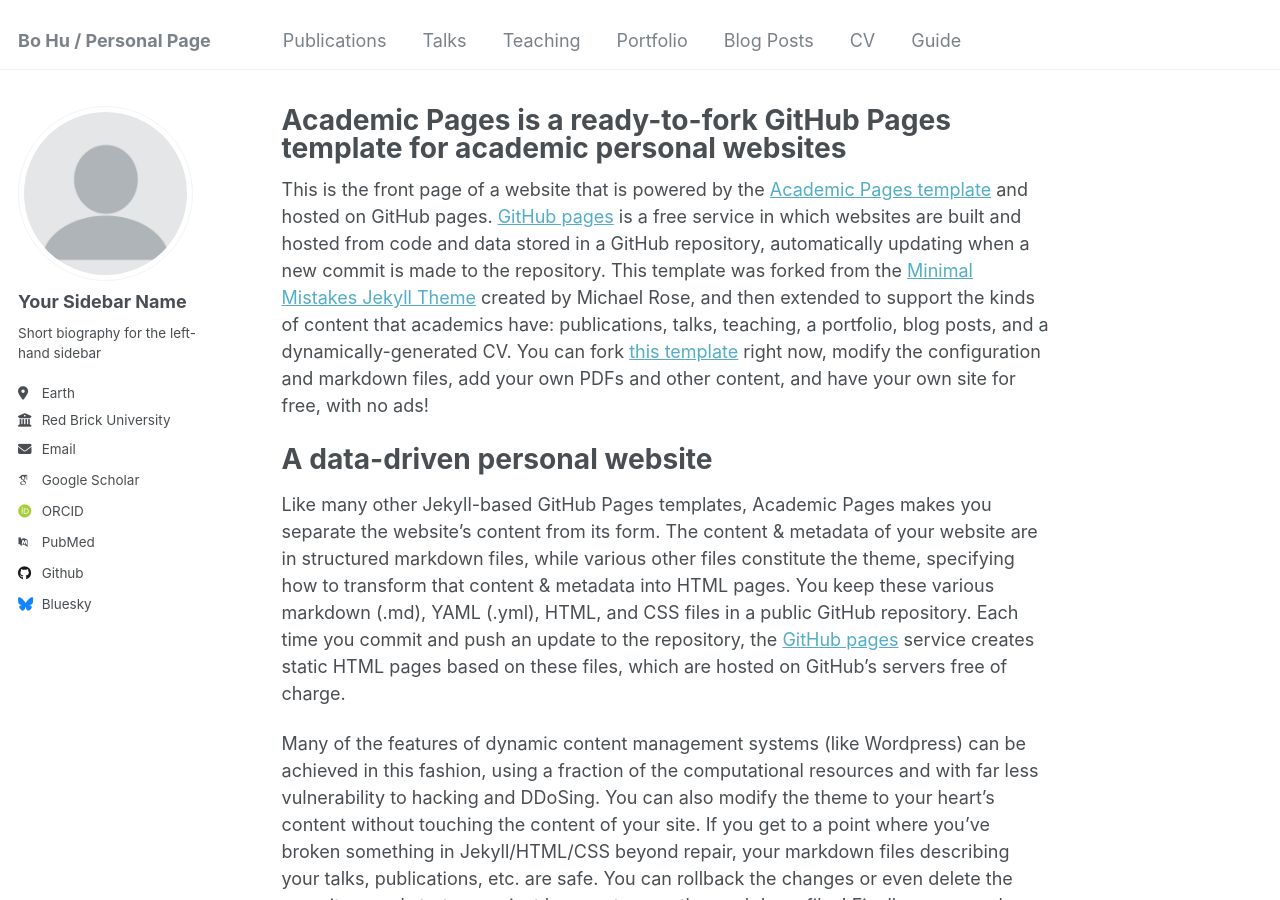
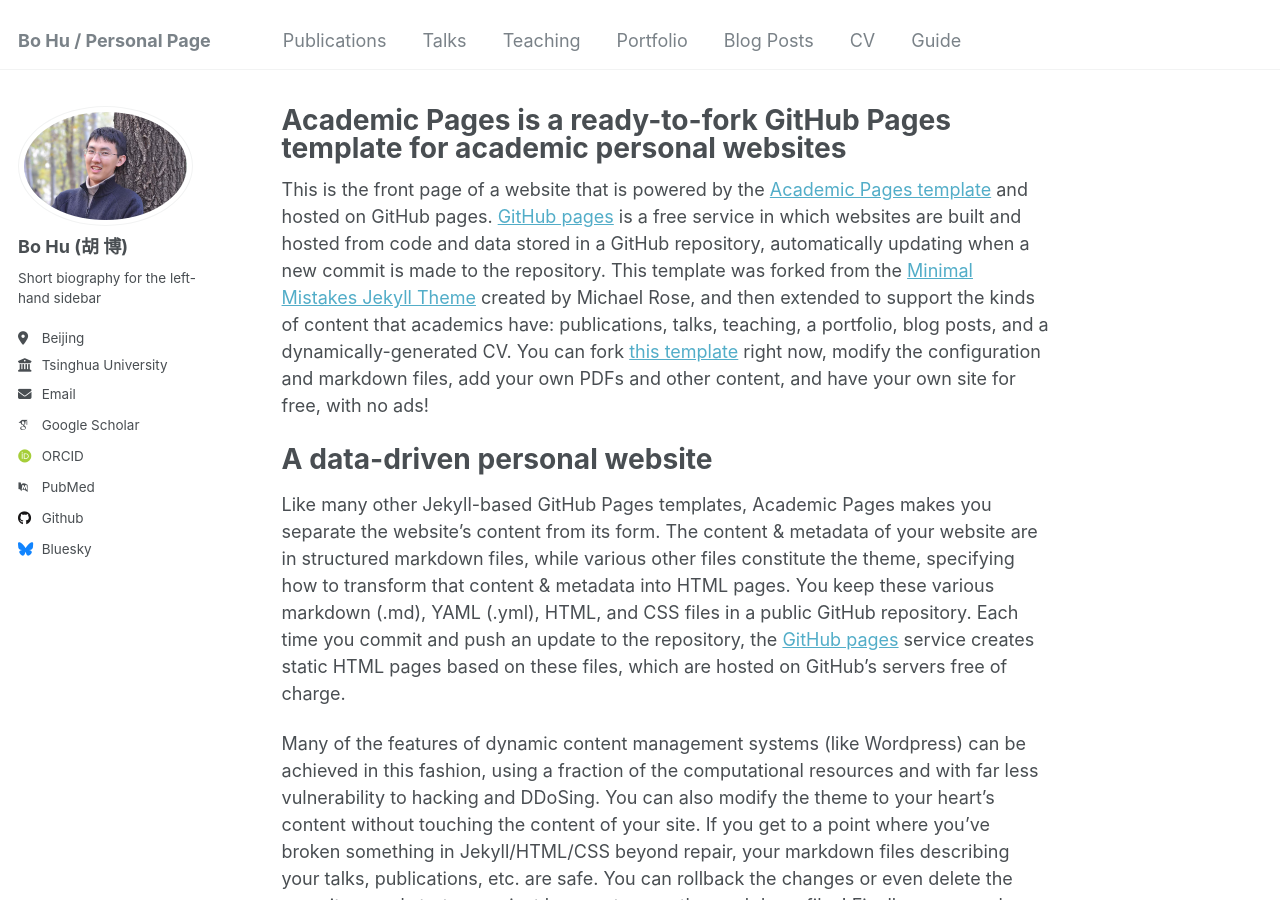
Before and after one commit to StackerBo/StackerBo.github.io, a Jekyll site: the page built from _pages/about.md, in a window 1280 px wide and 900 px high. Built offline with Jekyll 4.4.1, drawn with Linux system fonts in a browser that asks for light colours; some web fonts are replaced.

Commit message:
Update _config.yml

```diff
--- a/_config.yml
+++ b/_config.yml
@@ -11,7 +11,7 @@ locale                   : "en-US"
 title                    : "Bo Hu / Personal Page"
 title_separator          : "-"
 name                     : &name "Bo Hu"
-description              : &description "personal description"
+description              : &description "Pages for my share"
 url                      : https://stackerbo.github.io # the base hostname & protocol for your site e.g. "https://[your GitHub username].github.io"
 baseurl                  : "" # the subpath of your site, e.g. "/blog"
 repository               : "StackerBo/stackerbo.github.io"
@@ -21,14 +21,14 @@ repository               : "StackerBo/stackerbo.github.io"
 #               Additional customization can be done by editing /_includes/author-profile.html
 author:
   # Biographic information
-  avatar           : "profile.png"
-  name             : "Your Sidebar Name"
+  avatar           : "profile_Bo.png"
+  name             : "Bo Hu (胡 博)"
   pronouns         : # example: "she/her"
   bio              : "Short biography for the left-hand sidebar"
-  location         : "Earth"
-  employer         : "Red Brick University"
+  location         : "Beijing"
+  employer         : "Tsinghua University"
   uri              : # URL
-  email            : "none@example.org"
+  email            : "hubosc@sina.cn"
 
   # Academic websites
   arxiv            : # URL - Update with the correct link to your profile
@@ -44,7 +44,7 @@ author:
   bitbucket        : # Username - Update with your username on the site
   codepen          : # Username
   dribbble         : # Username
-  github           : "academicpages"
+  github           : "StackerBo"
   kaggle           : # Username
   stackoverflow    : # User number or user number and name (i.e., use "1" or "1/jeff-atwood")
 
```
